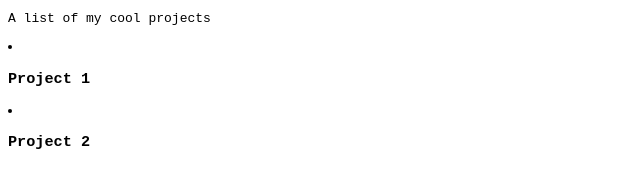
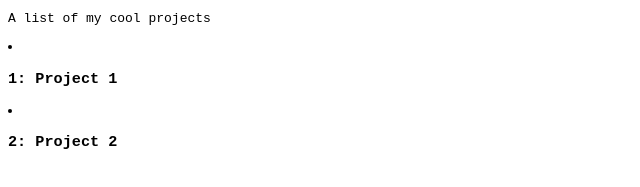
Before and after one commit to IsaacIngram/v3, an Angular app in the folder v3-ui/: page / in a window 1280 px wide. Shown: the part 161-348 px from the top of the page, without its empty margins (0-640 px from the left). Built offline with nearby package versions, Linux system fonts and the light colour scheme.

Commit message:
Implement projects interface

```diff
--- /dev/null
+++ b/v3-ui/src/app/Project.ts
@@ -0,0 +1,5 @@
+export interface Project {
+  id: number;
+  name: string;
+
+}
--- a/v3-ui/src/app/projects/projects.component.html
+++ b/v3-ui/src/app/projects/projects.component.html
@@ -2,6 +2,6 @@
 <p>A list of my cool projects</p>
 <li *ngFor="let project of projects">
   <div>
-    <h3>{{project}}</h3>
+    <h3>{{project.id}}: {{project.name}}</h3>
   </div>
 </li>
--- a/v3-ui/src/app/projects/projects.component.ts
+++ b/v3-ui/src/app/projects/projects.component.ts
@@ -1,5 +1,6 @@
 import { Component } from '@angular/core';
 import {NgForOf} from "@angular/common";
+import {Project} from "../Project";
 
 @Component({
   selector: 'app-projects',
@@ -11,13 +12,28 @@ import {NgForOf} from "@angular/common";
   styleUrl: './projects.component.css'
 })
 export class ProjectsComponent {
-  projects: String[] = []
+
+  projects: Project[] = []
 
   constructor(
   ) {
   }
 
   ngOnInit(): void {
-    this.projects = ["Project 1", "Project 2"]
+    this.getProjects()
   }
+
+  getProjects(): void {
+    const mockProject1: Project = {
+      id: 1,
+      name: "Project 1",
+    };
+    this.projects.push(mockProject1)
+    const mockProject2: Project = {
+      id: 2,
+      name: "Project 2",
+    };
+    this.projects.push(mockProject2)
+  }
+
 }
```
